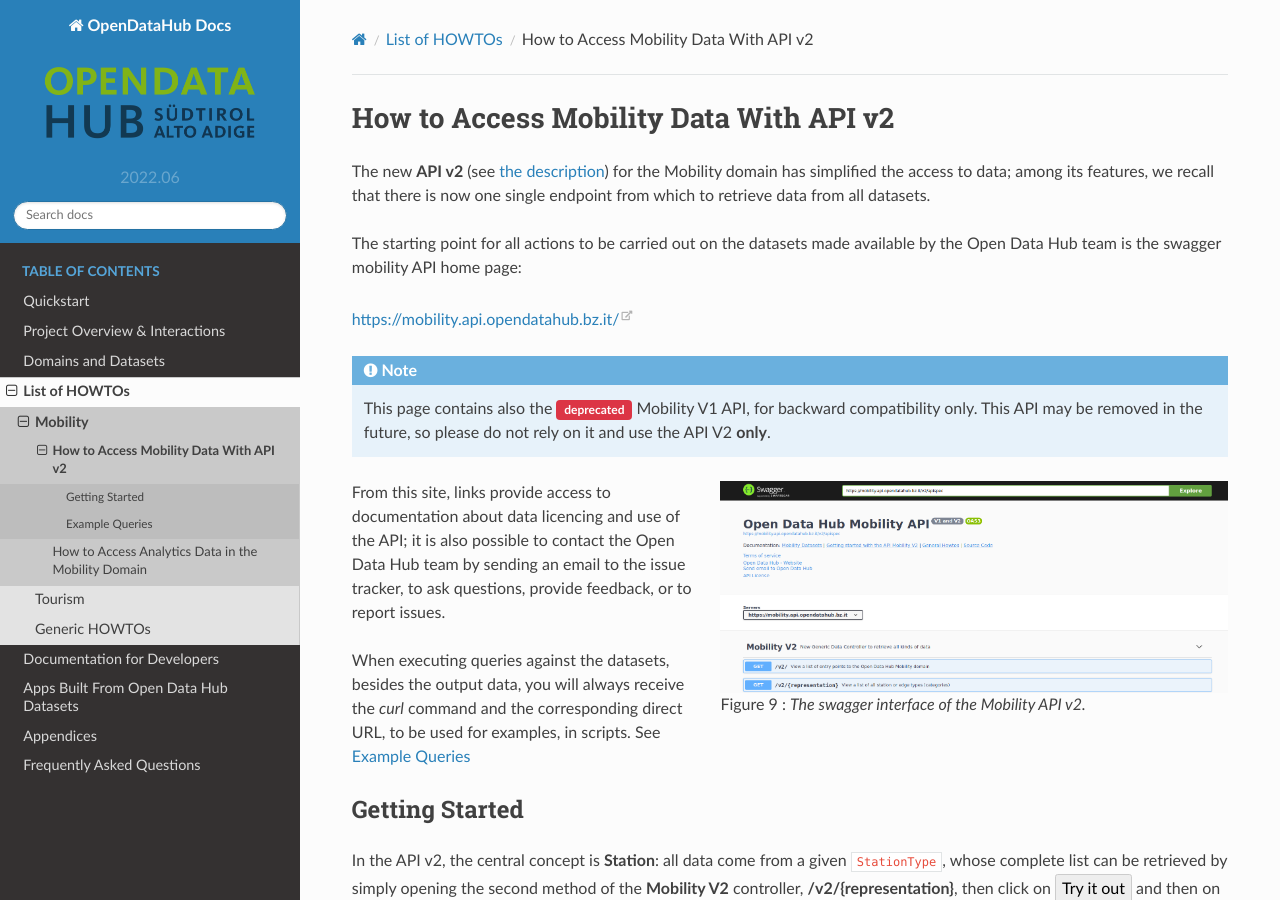
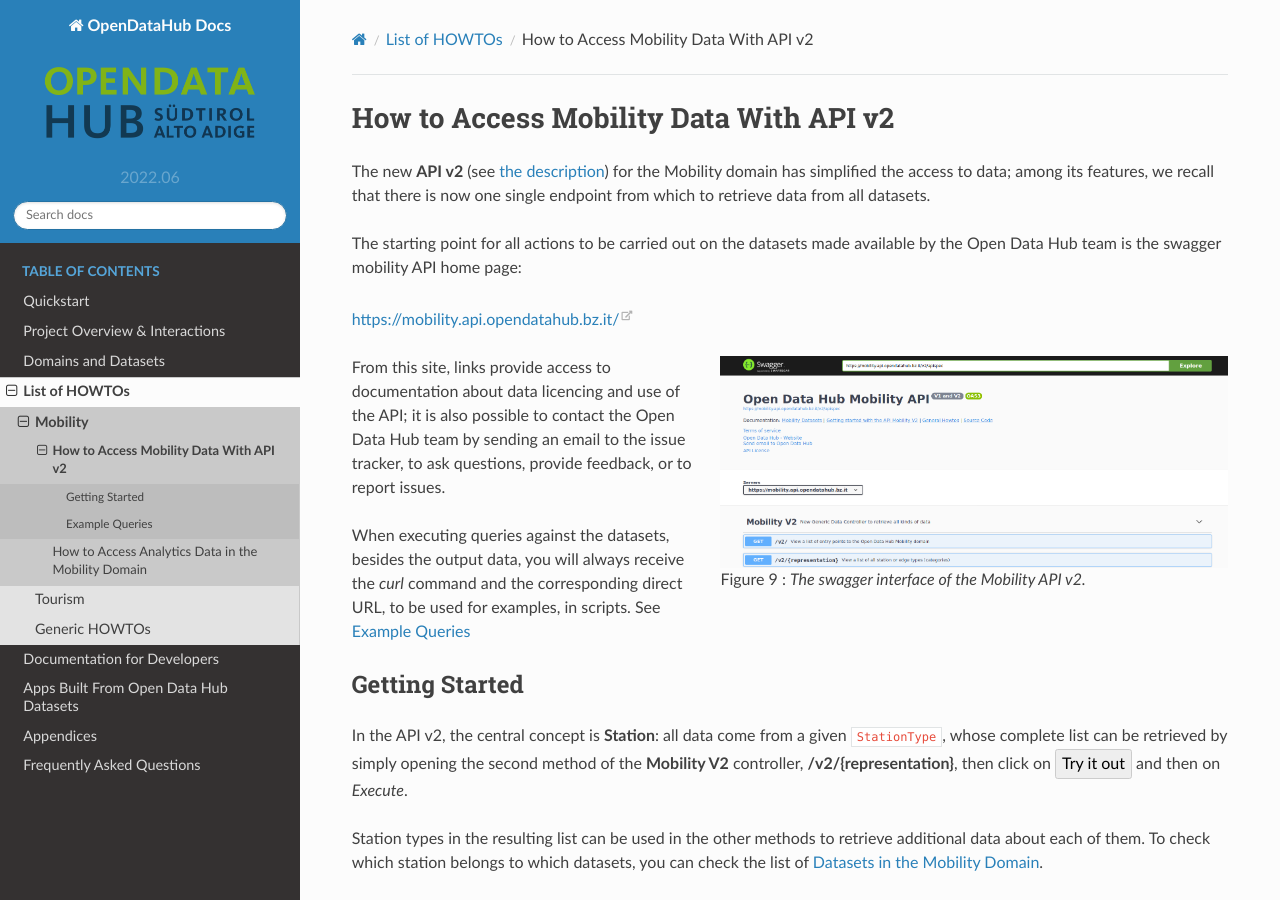
Before and after one commit to noi-techpark/odh-docs, a Sphinx documentation site: the page built from source/howto/mobility/getstarted.rst, in a window 1280 px wide and 900 px high. Built offline with Sphinx 7.4.7 and the Read the Docs theme 2.0.0, drawn with Linux system fonts in a browser that asks for light colours.

Commit message:
remove other mentions of Mobility API v1

```diff
--- a/source/howto/mobility/getstarted.rst
+++ b/source/howto/mobility/getstarted.rst
@@ -13,11 +13,6 @@ made available by the Open Data Hub team is the swagger mobility API
 home page:
 
 https://mobility.api.opendatahub.bz.it/
-
-.. note:: This page contains also the |deprecated| Mobility V1 API,
-   for backward compatibility only. This API may be removed in the
-   future, so please do not rely on it and use the API V2
-   :strong:`only`.
 
 .. figure:: /images/mobility-swagger.png
    :scale: 33%
--- a/source/replace.rst
+++ b/source/replace.rst
@@ -33,11 +33,6 @@
 .. |beta| image:: /images/status-beta-darkblue.png
    :alt: This application is in beta stage
 
-.. API v2
-.. replaced with a badge, see below
-   .. |deprecated| image:: /images/deprecated.png
-      :alt: API v1 are now deprecated
-
 .. abbreviations
 
 .. |rdbms| replace:: :abbr:`RDBMS (Relational DataBase Management System)`
```
